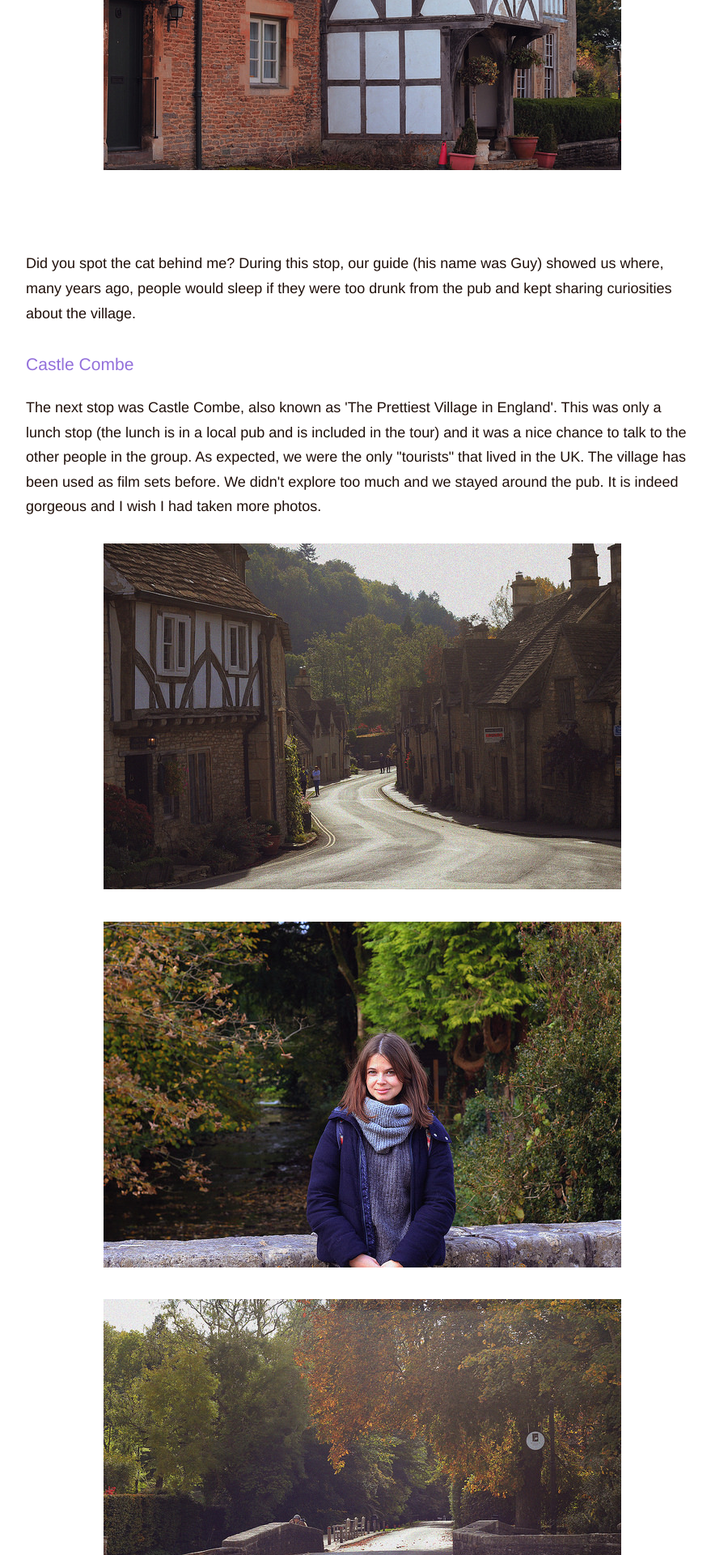
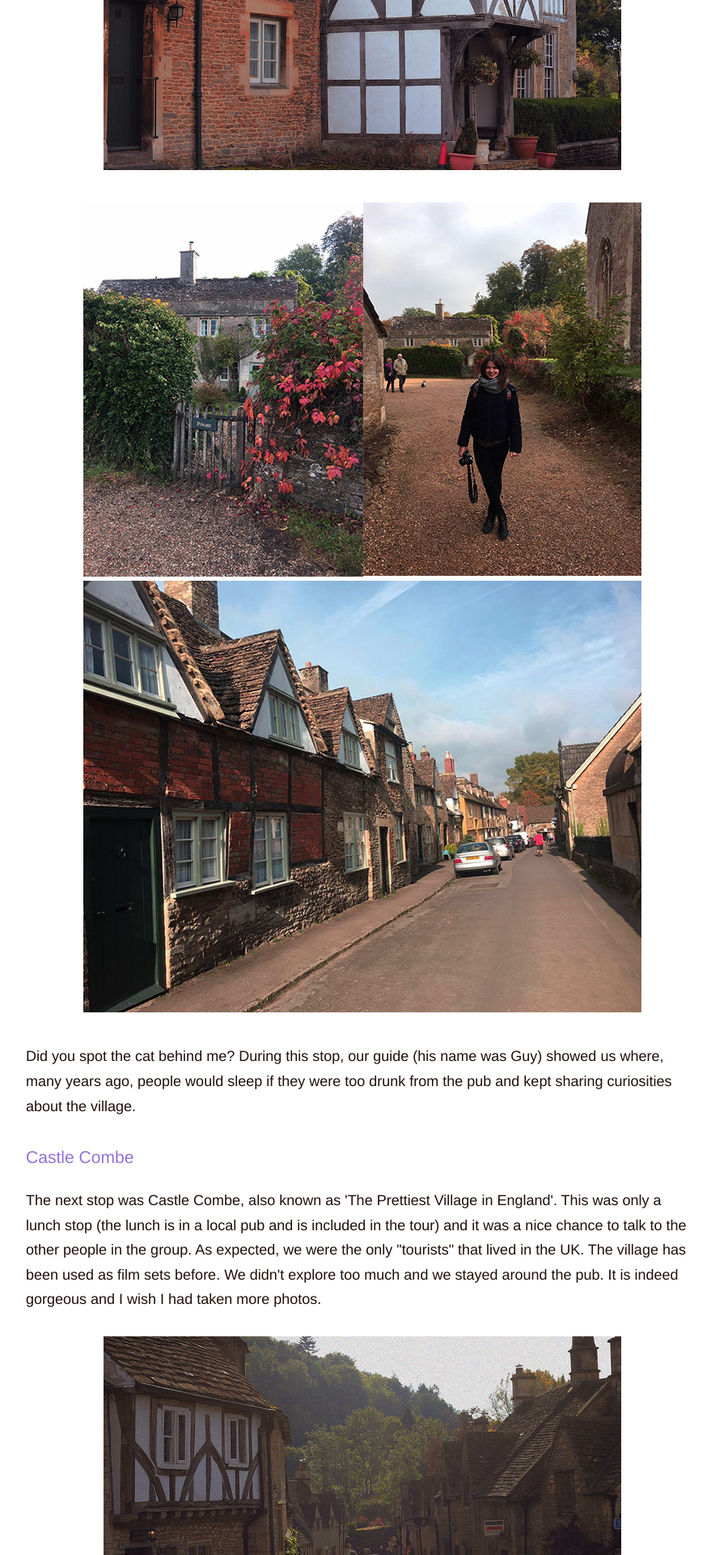
Before and after one commit to ohhelloana/ohhelloana, a Jekyll site: the page built from _posts/2017-02-02-stonehenge-castle-combe-and-bath-in-one-day.html, in a window 1280 px wide. Shown: the part 2063-3983 px from the top of the page at 81% size, without its empty margins (192-1071 px from the left). Built offline with Jekyll 4.4.1, drawn with Linux system fonts in a browser that asks for light colours.

Commit message:
Clear up Stonehenge post and organise photos;

```diff
--- a/_posts/2017-02-02-stonehenge-castle-combe-and-bath-in-one-day.html
+++ b/_posts/2017-02-02-stonehenge-castle-combe-and-bath-in-one-day.html
@@ -19,23 +19,22 @@ tags:
 <h3>Stonehenge</h3>
 <p>The day started really early, as one would expect, and we arrived to Stonehenge as soon as it opened. It was quite empty at that time (lovely for photos) and it was really cold.</p>
 <p>The tour includes access to the site and visit the museum and it was a great insight to a remarkable monument that everyone knows that exists but no one really knows much about it.</p>
-<p class="p-img"><img class="post-image" src="{{ site.baseurl }}/assets/31163887311_7b46bd1e50_z.jpg" alt="Stonehenge" /></p>
+<p class="p-img"><img class="post-image" src="{{ site.baseurl }}/assets/02_02_2017/31163887311_7b46bd1e50_z.jpg" alt="Stonehenge" /></p>
 <p>We took off from Stonehenge and because we made a good start and we were ahead of schedule our amazing tour guide took the liberty to make an unplanned stop in Lacock. This stop is not announced or offered in the tour and, like he explained, only when there is time for it, it might happen. I couldn't believe my luck!</p>
 <h3>Lacock</h3>
 <p>Lacock is a gorgeous village that looks like it has stopped in time (in a good way). One of the reasons why it is so popular it's because some scenes of Harry Potter were filmed there.</p>
-<p class="p-img"><img class="post-image" src="{{ site.baseurl }}/assets/31278740915_214880a37b_z.jpg" alt="Lacock" width="640" height="427" /></p>
-<p class="p-img"><img class="post-image" src="{{ site.baseurl }}/assets/32085293330_400f654043_z.jpg" alt="Lacock" width="640" height="427" /></p>
-<p class="p-img"><img class="post-image" src="{{ site.baseurl }}/assets/7.jpg" alt="" width="640" height="427"/></p>
+<p class="p-img"><img class="post-image" src="{{ site.baseurl }}/assets/02_02_2017/31278740915_214880a37b_z.jpg" alt="Lacock" width="640" height="427" /></p>
+<p class="p-img"><img class="post-image" src="{{ site.baseurl }}/assets/02_02_2017/32085293330_400f654043_z.jpg" alt="Lacock" width="640" height="427" /></p>
+<p class="p-img"><img class="post-image" src="{{ site.baseurl }}/assets/02_02_2017/7.jpg" alt="" width="640" height="427"/></p>
 <p>Did you spot the cat behind me? During this stop, our guide (his name was Guy) showed us where, many years ago, people would sleep if they were too drunk from the pub and kept sharing curiosities about the village.</p>
 <h3>Castle Combe</h3>
 <p>The next stop was Castle Combe, also known as 'The Prettiest Village in England'. This was only a lunch stop (the lunch is in a local pub and is included in the tour) and it was a nice chance to talk to the other people in the group. As expected, we were the only "tourists" that lived in the UK. The village has been used as film sets before. We didn't explore too much and we stayed around the pub. It is indeed gorgeous and I wish I had taken more photos.</p>
-<p class="p-img"><img class="post-image" src="{{ site.baseurl }}/assets/31163646971_ef6301be11_z.jpg" alt="Castle Combe" width="640" height="427" /></p>
-<p class="p-img"><img class="post-image" src="{{ site.baseurl }}/assets/30470387313_a13ab38c73_z.jpg" alt="Castle Combe" width="640" height="427" /></p>
-<p class="p-img"><img class="post-image" src="{{ site.baseurl }}/assets/31134013022_1f692bda13_z.jpg" alt="Castle Combe" width="640" height="427" /></p>
-<p class="p-img"><img class="post-image" src="{{ site.baseurl }}/assets/30910494340_0dfbfe8641_z.jpg" alt="Castle Combe" width="640" height="427" /></p>
+<p class="p-img"><img class="post-image" src="{{ site.baseurl }}/assets/02_02_2017/31163646971_ef6301be11_z.jpg" alt="Castle Combe" width="640" height="427" /></p>
+<p class="p-img"><img class="post-image" src="{{ site.baseurl }}/assets/02_02_2017/30470387313_a13ab38c73_z.jpg" alt="Castle Combe" width="640" height="427" /></p>
+<p class="p-img"><img class="post-image" src="{{ site.baseurl }}/assets/02_02_2017/31134013022_1f692bda13_z.jpg" alt="Castle Combe" width="640" height="427" /></p>
+<p class="p-img"><img class="post-image" src="{{ site.baseurl }}/assets/02_02_2017/30910494340_0dfbfe8641_z.jpg" alt="Castle Combe" width="640" height="427" /></p>
 <h3>Bath</h3>
 <p>We knew that Bath can't be visited in just a few hours but it was still worth to get a glimpse of it. When I went to Weston-super-mare, the train made a stop at Bath and I could tell from inside the train at the time that Bath was gorgeous. I wasn't wrong.</p>
 <p>We did a walking tour around the city (with a bunch of history and curiosities being told by our tour guide, Guy) and we had time to have a Bath bun and afternoon tea in the <a href="http://romanbathssearcys.co.uk/" target="_blank">Pump Rooms</a> - and buy some Bath buns to take home from <a href="http://www.sallylunns.co.uk/" target="_blank">Sally Lunn's</a>. By this time I was getting pretty tired so all photos were taken with my phone.</p>
-<p class="p-img"><img class="post-image" src="{{ site.baseurl }}/assets/55272.jpg" alt="" width="640" height="427"/></p>
-<p class="p-img"><img class="post-image" src="{{ site.baseurl }}/assets/46397-e1486043305988.jpg" alt="" width="640" height="427"/></p>
+<p class="p-img"><img class="post-image" src="{{ site.baseurl }}/assets/02_02_2017/55272.jpg" alt="" width="640" height="427"/></p>
 <p>I'd like to go back to Bath and spend a weekend there. I don't think it will happen this year but we'll see. In total we spent 12 hours away and like it was really exhausting but it was really worth it. I want to do more days like this and I'll try to find more "one day" tours to cities like Oxford or Cambridge.</p>
```
Also changed, not shown: assets/02_02_2017/30470387313_a13ab38c73_z.jpg (renamed from assets/30470387313_a13ab38c73_z.jpg), assets/02_02_2017/30910494340_0dfbfe8641_z.jpg (renamed from assets/30910494340_0dfbfe8641_z.jpg), assets/02_02_2017/31134013022_1f692bda13_z.jpg (renamed from assets/31134013022_1f692bda13_z.jpg), assets/02_02_2017/31163646971_ef6301be11_z.jpg (renamed from assets/31163646971_ef6301be11_z.jpg), assets/02_02_2017/31163887311_7b46bd1e50_z.jpg (renamed from assets/31163887311_7b46bd1e50_z.jpg), assets/02_02_2017/31278740915_214880a37b_z.jpg (renamed from assets/31278740915_214880a37b_z.jpg), assets/02_02_2017/32085293330_400f654043_z.jpg (renamed from assets/32085293330_400f654043_z.jpg), assets/02_02_2017/7.jpg (added), 1 other file.
